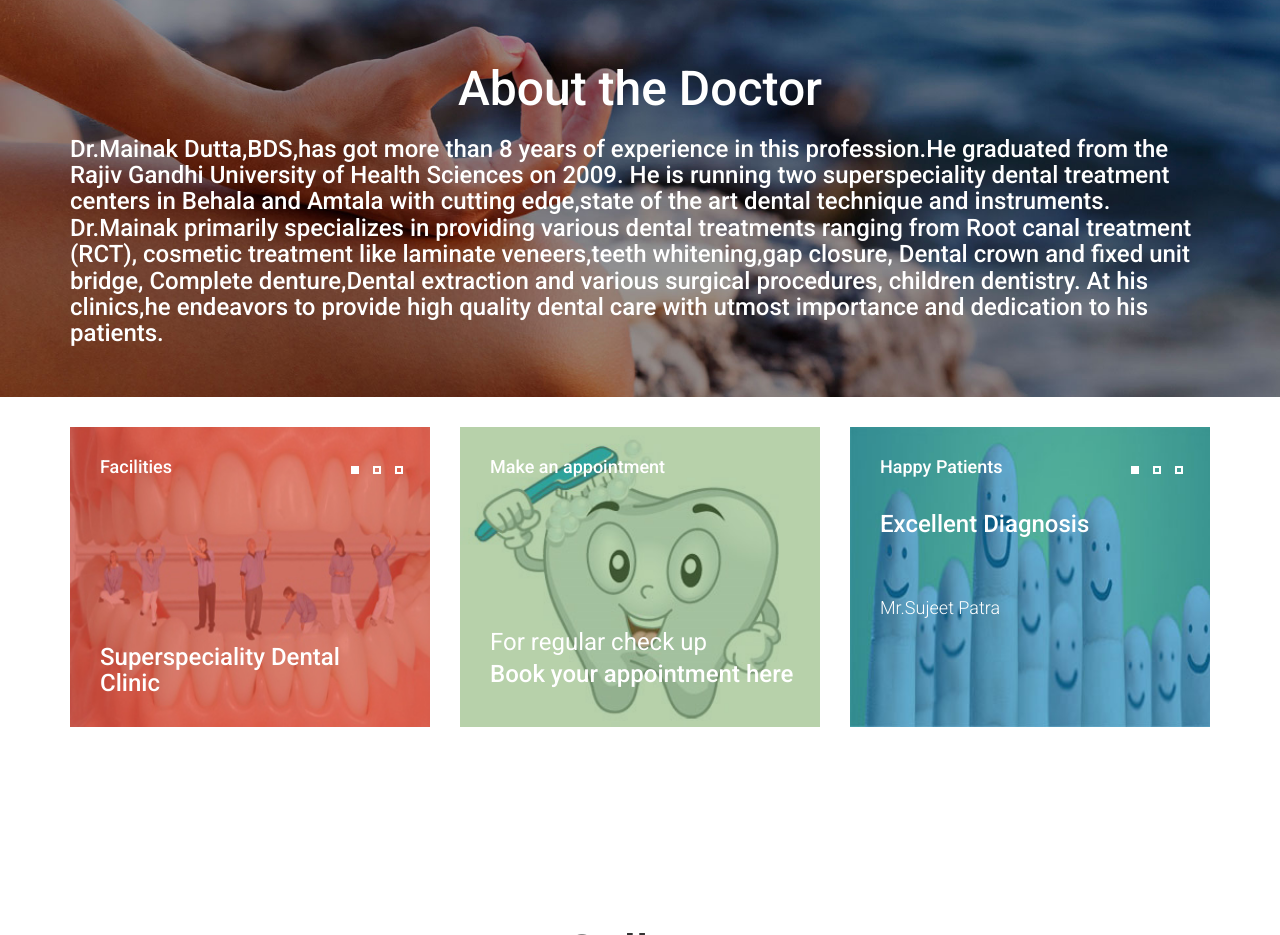
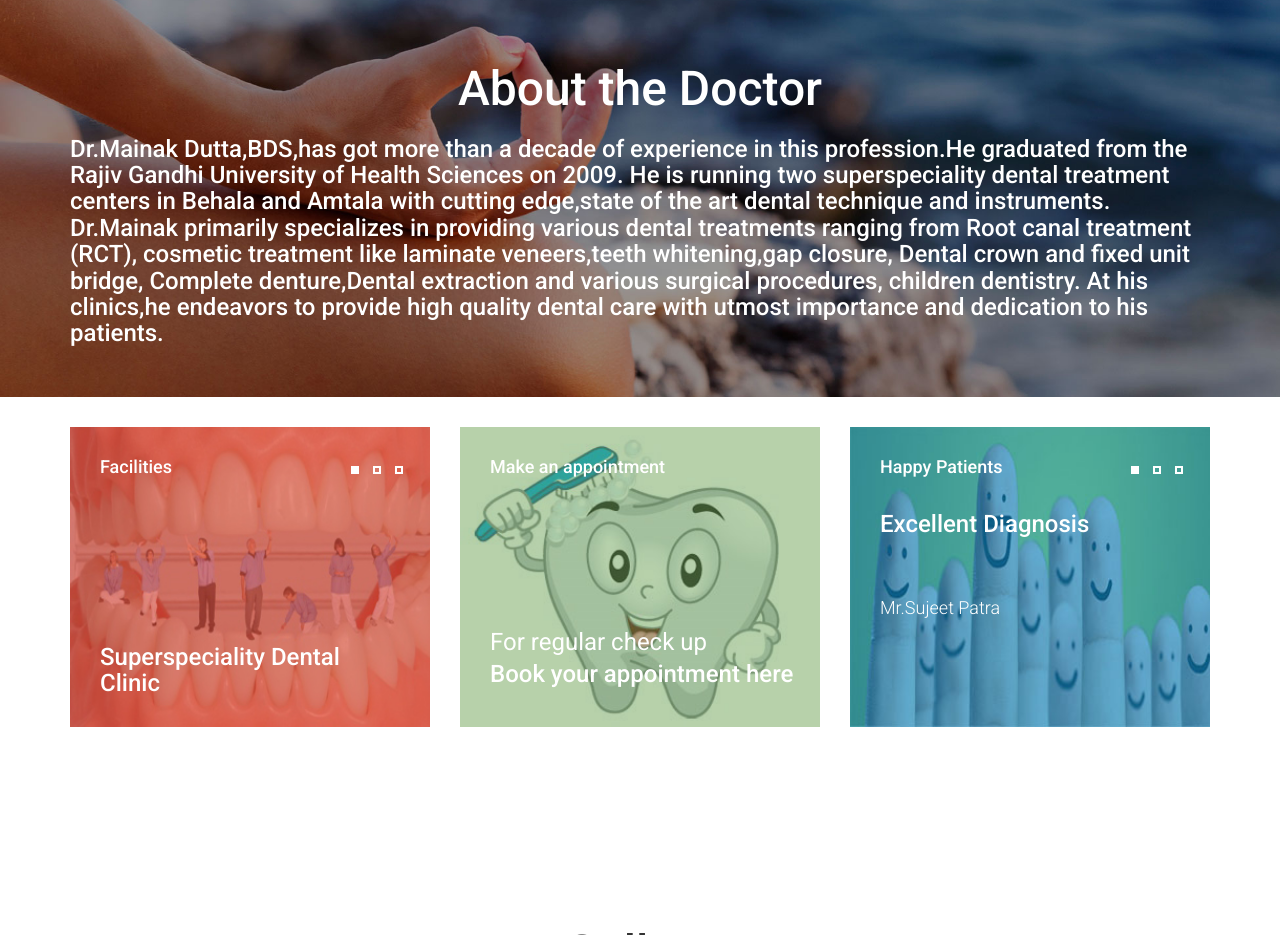
Before and after one commit to nath02/nath02.github.io, a plain HTML site: page index.html in a window 1280 px wide. Shown: the part 3260-4195 px from the top of the page. Drawn offline with Linux system fonts and the light colour scheme.

Commit message:
Update about doctor section.

```diff
--- a/index.html
+++ b/index.html
@@ -207,7 +207,7 @@
 			<div class="sunnyaboutme">
 			<h4>
 			<font color="white">
-						    Dr.Mainak Dutta,BDS,has got more than 8 years of experience in this profession.He graduated from the Rajiv Gandhi University of Health Sciences on 2009.
+						    Dr.Mainak Dutta,BDS,has got more than a decade of experience in this profession.He graduated from the Rajiv Gandhi University of Health Sciences on 2009.
                             He is running two superspeciality dental treatment centers in Behala and Amtala with cutting edge,state of the art dental technique and instruments.
                             Dr.Mainak primarily specializes in providing various dental treatments ranging from Root canal treatment (RCT), cosmetic treatment like laminate veneers,teeth whitening,gap closure, Dental crown and fixed unit bridge, Complete denture,Dental extraction and various surgical procedures, children dentistry.
                             At his clinics,he endeavors to provide high quality dental care with utmost importance and dedication to his patients.
```
